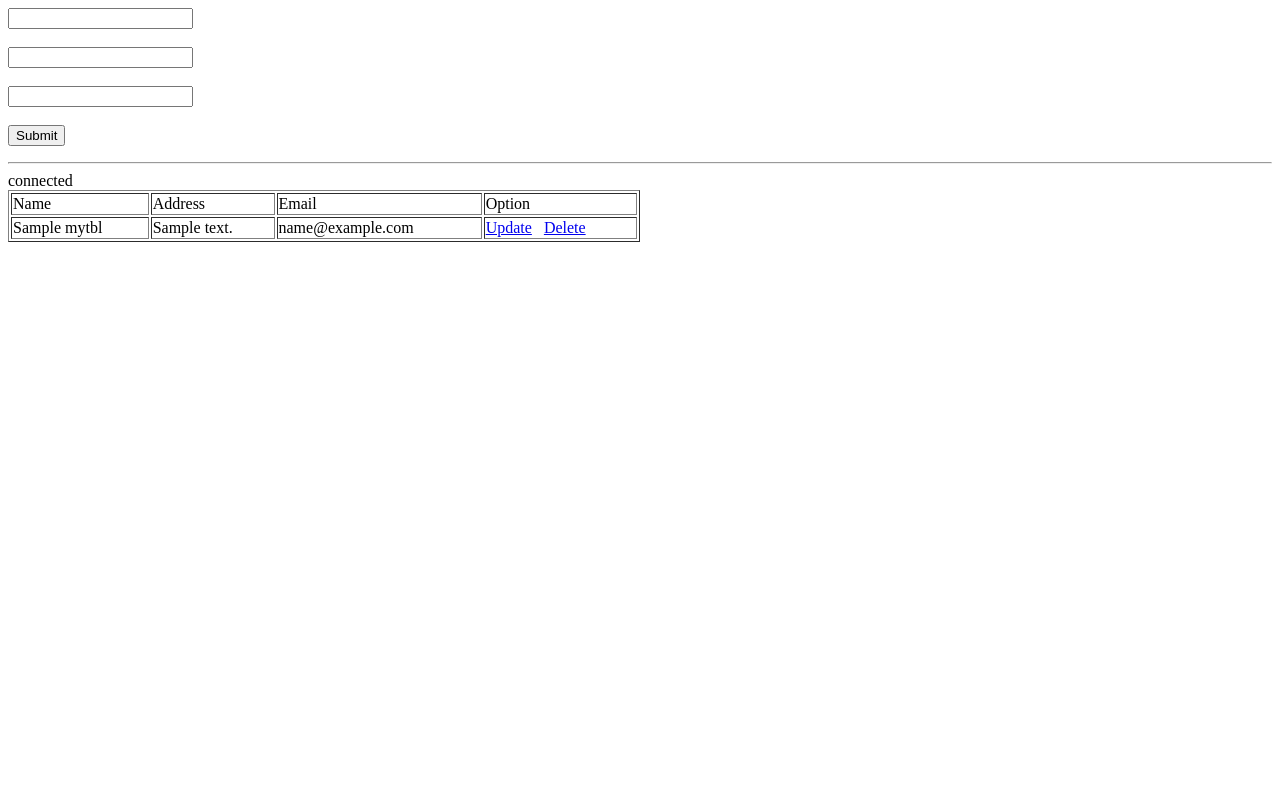
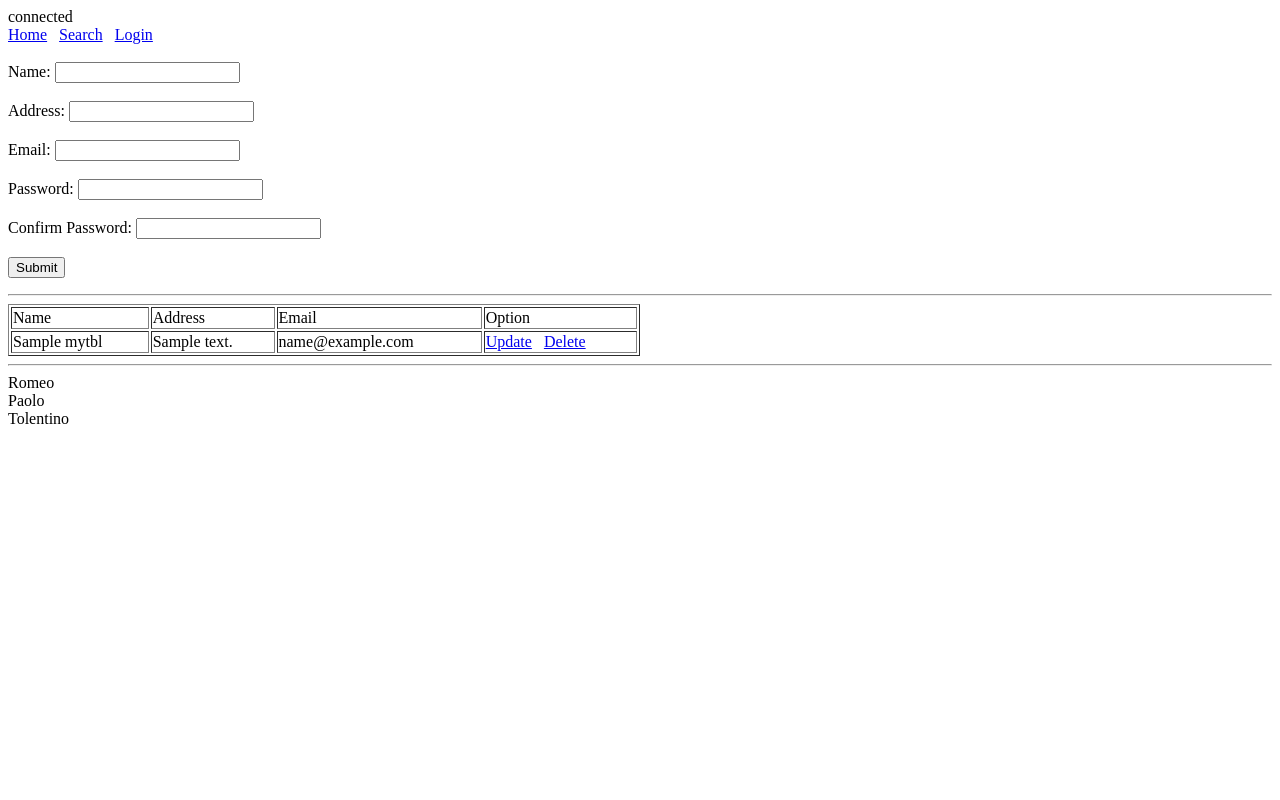
Before and after one commit to RpTolentino711/CRUDPHP, a PHP site: page / in a window 1280 px wide. Run offline with PHP 8.4, Linux system fonts and the light colour scheme; tables that the repository leaves empty or names only in its code hold one stand-in row (values such as "Sample post").

Commit message:
initial commit

```diff
--- a/ConfirmDelete.php
+++ b/ConfirmDelete.php
@@ -8,7 +8,7 @@ $query_delete = mysqli_query($connection, "SELECT * FROM mytbl WHERE id = '$user
 while($row_delete = mysqli_fetch_assoc($query_delete)) {
   $user_id = $row_delete["id"];
   $db_name = $row_delete["name"];
-  $db_address = $row_delete["address"];
+  $db_address = $row_delete["address"];X
   $db_email = $row_delete["email"];
 }
 
--- a/index.php
+++ b/index.php
@@ -1,49 +1,89 @@
 <?php
+include("connection.php");
 
-$name = $address = $email = "";
-$nameErr = $addressErr = $emailErr = "";
+$name = $address = $email = $password = $cpassword = $account_type = "";
+$nameErr = $addressErr = $emailErr =  $passwordErr = $cpasswordErr = "";
 
 if ($_SERVER["REQUEST_METHOD"] == "POST") {
 
-    if (empty ($_POST["name"])) {
+    if (empty($_POST["name"])) {
         $nameErr = "Name is required!";
     } else {
         $name = $_POST["name"];
     }
 
-    if (empty ($_POST["address"])) {
+    if (empty($_POST["address"])) {
         $addressErr = "Address is required!";
     } else {
         $address = $_POST["address"];
     }
 
-    if (empty ($_POST["email"])) {
+    if (empty($_POST["email"])) {
         $emailErr = "Email is required!";
     } else {
         $email = $_POST["email"];
     }
 
+    if (empty($_POST["password"])) {
+        $passwordErr = "Password is required!";
+    } else {
+        $password = $_POST["password"];
     }
 
+    if (empty($_POST["cpassword"])) {
+        $cpasswordErr = "Confirm Password is required!";
+    } else {
+        $cpassword = $_POST["cpassword"];
+    }
+
+    if ($name && $address && $email && $password && $cpassword) {
+
+        $check_email = mysqli_query($connection, "SELECT * FROM mytbl WHERE email='$email'");
+        $check_email_rows = mysqli_num_rows($check_email);
+
+        if ($check_email_rows > 0) {
+            $emailErr = "Email already exists!";
+        } else {
+            $query = mysqli_query($connection,
+                "INSERT INTO mytbl (name, address, email, password, account_type)
+                 VALUES ('$name', '$address', '$email', '$password', '2')"
+            );
+
+            echo "<script language='javascript'>alert('New Record has been added!')</script>";
+            echo "<script>window.location.href='index.php';</script>";
+
+            echo "Pasok mo";
+        }
+    }
+}
 ?>
 
 <style>
 .error {
-     color:red;
+    color: red;
 }
-
 </style>
 
-<form method="POST" action="<?php htmlspecialchars ("PHP_SELF"); ?>">
+<br>
+<?php include("nav.php"); ?>
+<br><br>
 
-<input type="text" name= "name" value="<?php echo $name; ?>"> <br>
-<span class="error"><?php echo $nameErr; ?> </span> <br>
+<form method="POST" action="<?php echo htmlspecialchars($_SERVER["PHP_SELF"]); ?>">
 
-<input type="text" name= "address" value="<?php echo $address; ?>"> <br>
-<span class="error"><?php echo $addressErr; ?> </span> <br>
+Name: <input type="text" name="name" value="<?php echo $name; ?>"><br>
+<span class="error"><?php echo $nameErr; ?></span><br>
 
-<input type="text" name= "email" value="<?php echo $email; ?>"> <br>
-<span class="error"><?php echo $emailErr; ?> </span> <br>
+Address: <input type="text" name="address" value="<?php echo $address; ?>"><br>
+<span class="error"><?php echo $addressErr; ?></span><br>
+
+Email: <input type="text" name="email" value="<?php echo $email; ?>"><br>
+<span class="error"><?php echo $emailErr; ?></span><br>
+
+Password: <input type="password" name="password" value="<?php echo $password; ?>"><br>
+<span class="error"><?php echo $passwordErr; ?></span><br>
+
+Confirm Password: <input type="password" name="cpassword" value="<?php echo $cpassword; ?>"><br>
+<span class="error"><?php echo $cpasswordErr; ?></span><br>
 
 <input type="submit" name="Submit">
 
@@ -52,15 +92,6 @@ if ($_SERVER["REQUEST_METHOD"] == "POST") {
 <hr>
 
 <?php
-include("connection.php");
-
-    if ($name && $address && $email) {
-
-        $query = mysqli_query($connection, "INSERT INTO mytbl (name, address, email) VALUES('$name','$address','$email') ");
-        echo "<script language='javascript'>alert('New Record has been inserted!')</script>";
-        echo "<script>window.location.href='index.php';</script>";
-    }
-
 $view_query = mysqli_query($connection, "SELECT * FROM mytbl");
 
 echo "<table border='1' width='50%'>";
@@ -68,15 +99,12 @@ include("connection.php");
         <td>Name</td>
         <td>Address</td>
         <td>Email</td>
-
         <td>Option</td>
-
       </tr>";
 
-      while($row = mysqli_fetch_assoc($view_query)){
+while ($row = mysqli_fetch_assoc($view_query)) {
 
     $user_id = $row["id"];
-
     $db_name = $row["name"];
     $db_address = $row["address"];
     $db_email = $row["email"];
@@ -85,17 +113,26 @@ include("connection.php");
             <td>$db_name</td>
             <td>$db_address</td>
             <td>$db_email</td>
-
             <td>
-
                 <a href='Edit.php?id=$user_id'>Update</a>
                 &nbsp;
                 <a href='ConfirmDelete.php?id=$user_id'>Delete</a>
-
             </td>
-
-
           </tr>";
 }
-      echo "<table>";
+echo "</table>";
 ?>
+
+<hr>
+
+<?php
+$Romeo = "Romeo";
+$Paolo = "Paolo";
+$Tolentino = "Tolentino";
+
+$names = array($Romeo, $Paolo, $Tolentino);
+
+foreach ($names as $display_names) {
+    echo $display_names . "<br>";
+}
+?>
--- /dev/null
+++ b/nav.php
@@ -0,0 +1,3 @@
+<a href="index.php">Home</a> &nbsp;
+<a href="search.php">Search</a> &nbsp;
+<a href="login.php">Login</a>
```
Also changed, not shown: login.php (added, +65 -0 lines), result.php (added, +33 -0 lines), search.php (added, +28 -0 lines). Lines whose indentation alone changed are shown as unchanged.
